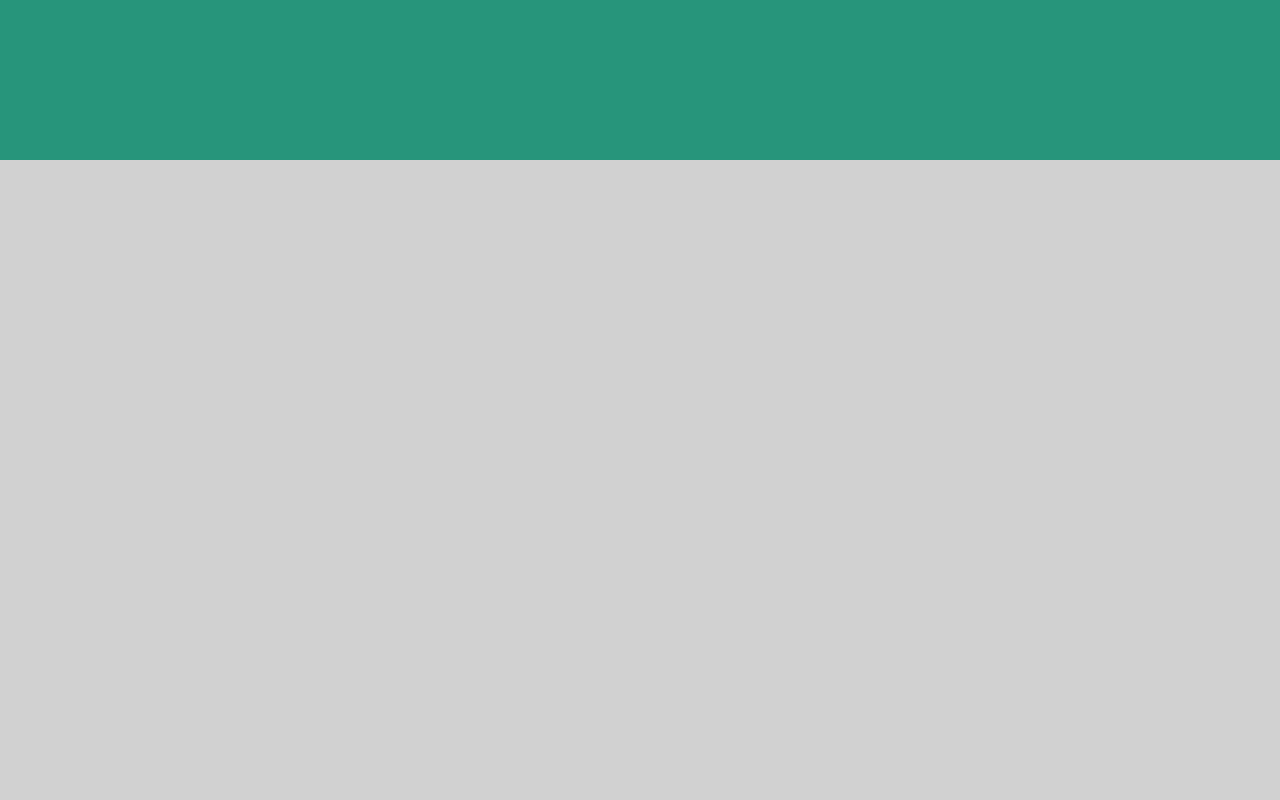
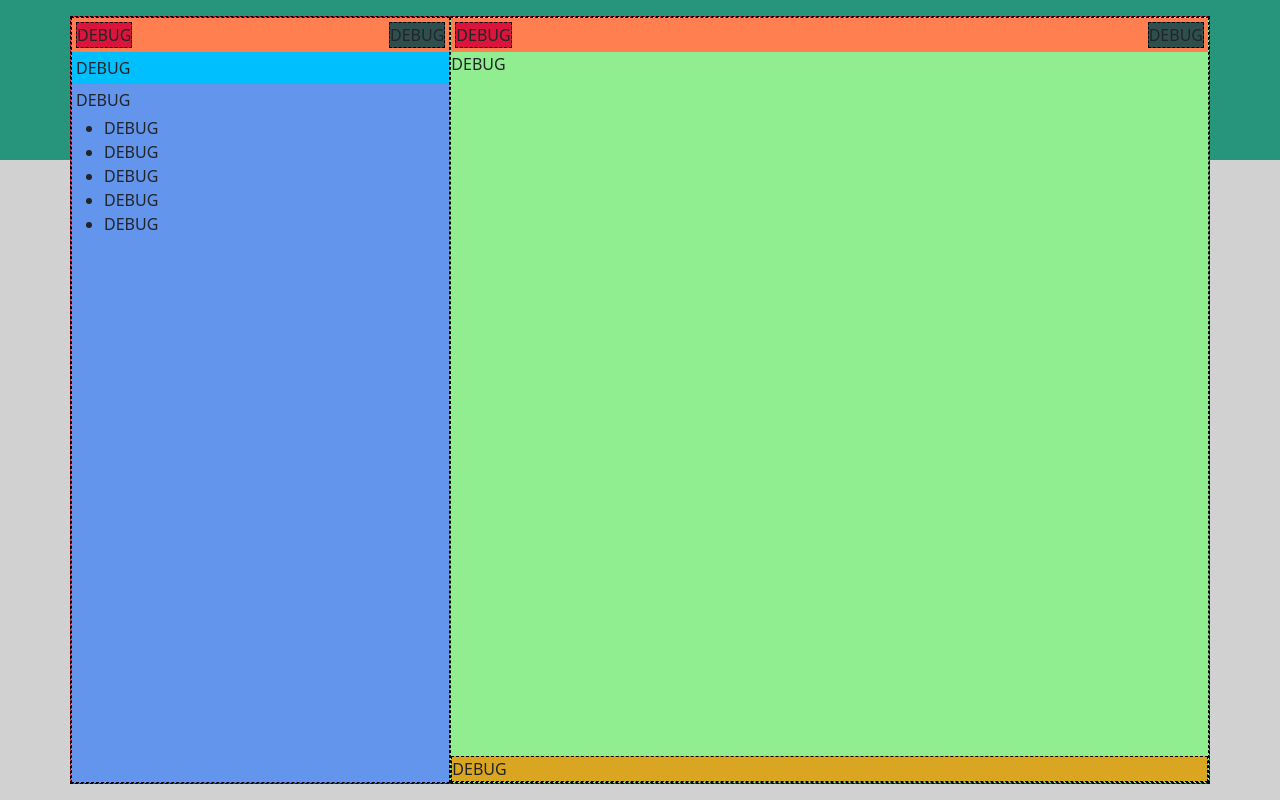
Before and after one commit to LorenzoNicco/vue-boolzapp, a plain HTML site: page index.html in a window 1280 px wide. Drawn offline with nearby package versions, Linux system fonts and the light colour scheme.

Commit message:
Add debug per studio layout

```diff
--- /dev/null
+++ b/css/debug.css
@@ -0,0 +1,40 @@
+.debug .container-xl {
+    background-color: crimson;
+    border: 1px dashed black;
+}
+
+.debug aside {
+    background-color: cornflowerblue;
+    border: 1px dashed black;
+}
+
+.debug main {
+    background-color: lightgreen;
+    border: 1px dashed black;
+}
+
+/* ASIDE */
+.debug header {
+    display: flex;
+    justify-content: space-between;
+    background-color: coral;
+}
+
+.debug .profile-container {
+    background-color: crimson;
+    border: 1px dashed black;
+}
+
+.debug .light-icons {
+    background-color: darkslategray;
+    border: 1px dashed black;
+}
+
+.debug aside > div {
+    background-color: deepskyblue;
+}
+
+.debug .chat-input {
+    background-color: goldenrod;
+    border: 1px dashed black;
+}
--- a/css/style.css
+++ b/css/style.css
@@ -2,3 +2,8 @@
 .background {
     background: linear-gradient(0deg, rgb(209, 209, 209) 80%, rgba(39,149,123,1) 80%);
 }
+
+/* REGOLE GENERALI */
+.my-total-heigth {
+    height: 100%;
+}
--- a/index.html
+++ b/index.html
@@ -8,13 +8,81 @@
         <link rel="stylesheet" href="https://cdnjs.cloudflare.com/ajax/libs/font-awesome/6.2.1/css/all.min.css" integrity="sha512-MV7K8+y+gLIBoVD59lQIYicR65iaqukzvf/nwasF0nqhPay5w/9lJmVM2hMDcnK1OnMGCdVK+iQrJ7lzPJQd1w==" crossorigin="anonymous" referrerpolicy="no-referrer" />
 
         <link href="https://cdn.jsdelivr.net/npm/bootstrap@5.2.3/dist/css/bootstrap.min.css" rel="stylesheet" integrity="sha384-rbsA2VBKQhggwzxH7pPCaAqO46MgnOM80zW1RWuH61DGLwZJEdK2Kadq2F9CUG65" crossorigin="anonymous">
+        <link rel="stylesheet" href="css/debug.css">
         <link rel="stylesheet" href="css/style.css">
         <title>Vue Boolzapp</title>
     </head>
-    <body>
+    <body class="debug">
         <!-- SFONDO -->
-        <div class="background vh-100 w-100">
+        <div class="background vh-100 w-100 py-3">
+            <!-- MAIN CONTAINER -->
+            <div class="container-xl my-total-heigth">
+                <div class="row h-100">
+                    <!--inizio aside------------------------------------->
+                    <aside class="col-4 h-100 p-0">
+                        <!-- USER BAR -->
+                        <header class="p-1 w-100">
+                            <div class="profile-container">
+                                DEBUG
+                            </div>
 
+                            <div class="light-icons">
+                                DEBUG
+                            </div>
+                        </header>
+
+                        <!-- NOTIFICATION BANNER -->
+                        <div class="p-1">
+                            DEBUG
+                        </div>
+
+                        <!-- CONTACTS -->
+                        <section>
+                            <!-- search bar -->
+                            <div class="p-1">
+                                DEBUG
+                            </div>
+
+                            <!-- contact list -->
+                            <div>
+                                <ul>
+                                    <li>DEBUG</li>
+                                    <li>DEBUG</li>
+                                    <li>DEBUG</li>
+                                    <li>DEBUG</li>
+                                    <li>DEBUG</li>
+                                </ul>
+                            </div>
+                        </section>
+                    </aside>
+                    <!--fine aaside-------------------------------------->
+
+                    <!--inizio main-------------------------------------->
+                    <main class="col-8 h-100 p-0 d-flex flex-column">
+                        <!-- CHAT HEADER BAR -->
+                        <header class="p-1 w-100">
+                            <div class="profile-container">
+                                DEBUG
+                            </div>
+
+                            <div class="light-icons">
+                                DEBUG
+                            </div>
+                        </header>
+
+                        <!-- SEZIONE SCHERMO CHAT -->
+                        <section class="flex-grow-1">
+                            DEBUG
+                        </section>
+
+                        <!-- SEZIONE INVIO MESSAGGI -->
+                        <section class="chat-input">
+                            DEBUG
+                        </section>
+                    </main>
+                    <!--fine main---------------------------------------->
+                </div>
+            </div>
         </div>
     </body>
 </html>
```
